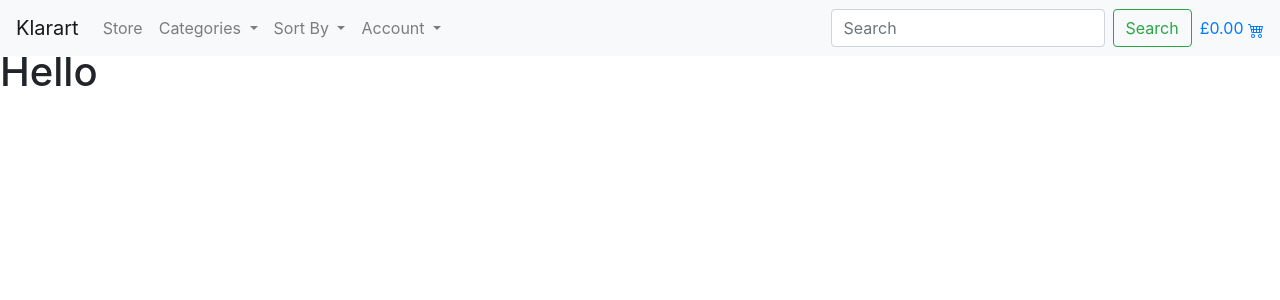
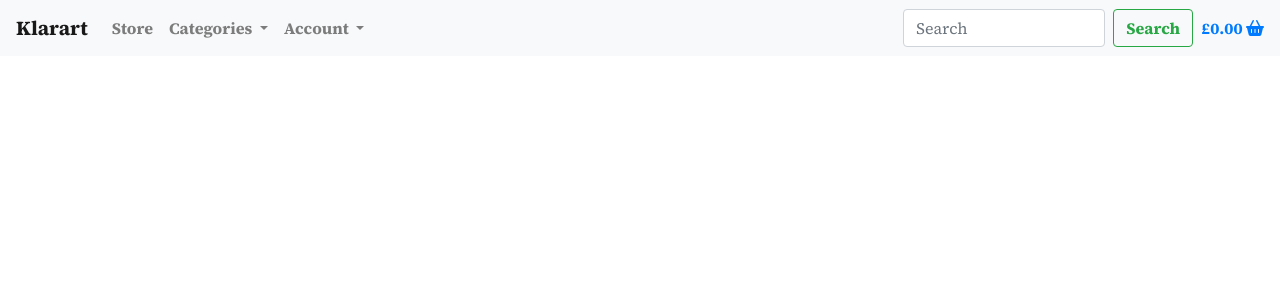
Before and after one commit to Benjamin-Joe/pp5-store, a Django app: page / in a window 1280 px wide. Shown: the top 300 px of the page. Run offline with Django 3.2, Linux system fonts and the light colour scheme; some libraries are stand-ins or nearby versions.

Commit message:
Add navbar font from google fonts. Add css to navbar. Add basket icon from font awesome

```diff
--- a/home/templates/home/index.html
+++ b/home/templates/home/index.html
@@ -3,5 +3,4 @@
 
 {% block content %}
 
-<h1 class="mt-5">Hello</h1>
 {% endblock %}
--- a/static/css/base.css
+++ b/static/css/base.css
@@ -0,0 +1,14 @@
+/*Navigation Bar ----------------------*/
+
+.navbar-brand:hover {
+    transform: scale(1.1);
+}
+
+.nav-search {
+    font-weight: bold;
+}
+
+.navbar {
+    font-weight: bold;
+    font-family: 'Source Serif 4', sans-serif;
+}
--- a/templates/base.html
+++ b/templates/base.html
@@ -12,7 +12,10 @@
     {% block css %}
         <link rel="stylesheet" href="https://stackpath.bootstrapcdn.com/bootstrap/4.3.1/css/bootstrap.min.css" integrity="sha384-ggOyR0iXCbMQv3Xipma34MD+dH/1fQ784/j6cY/iJTQUOhcWr7x9JvoRxT2MZw1T" crossorigin="anonymous">
         <link rel="stylesheet" href="{% static 'css/base.css' %}">
-    {% endblock %}
+        <link rel="preconnect" href="https://fonts.googleapis.com">
+        <link rel="preconnect" href="https://fonts.gstatic.com" crossorigin>
+        <link href="https://fonts.googleapis.com/css2?family=Source+Serif+4:wght@300;400;700&display=swap" rel="stylesheet">
+      {% endblock %}
 
     {% block js %}
       <script src="https://code.jquery.com/jquery-3.6.0.min.js" integrity="sha256-/xUj+3OJU5yExlq6GSYGSHk7tPXikynS7ogEvDej/m4=" crossorigin="anonymous"></script>
@@ -44,15 +47,6 @@
                 <div class="dropdown-menu" aria-labelledby="navbarDropdown">
                 </div>
               </li>
-
-              <li class="nav-item dropdown">
-                <a class="nav-link dropdown-toggle" href="#" id="navbarDropdown" role="button" data-toggle="dropdown" aria-haspopup="true" aria-expanded="false">
-                  Sort By
-                </a>
-                <div class="dropdown-menu" aria-labelledby="navbarDropdown">
-
-                </div>
-              </li>
               <li class="nav-item dropdown">
                   <a class="nav-link dropdown-toggle" href="#" id="navbarDropdown" role="button" data-toggle="dropdown" aria-haspopup="true" aria-expanded="false">
                     Account
@@ -72,7 +66,7 @@
             </ul>
             <form method="GET" action="#" class="form-inline my-2 my-lg-0">
               <input class="form-control mr-sm-2" required type="text" name="q" placeholder="Search" aria-label="Search">
-              <button class="btn btn-outline-success my-2 my-sm-0" type="submit">Search</button>
+              <button class="btn btn-outline-success my-2 my-sm-0 nav-search" type="submit">Search</button>
             </form>
             <a href="#" class="pl-2" type="button" role="button">
               {% if total %}
@@ -80,9 +74,7 @@
               {% else %}
                 £0.00
               {% endif %}
-                <svg xmlns="http://www.w3.org/2000/svg" width="16" height="16" fill="currentColor" class="bi bi-cart4" viewBox="0 0 16 16">
-                    <path d="M0 2.5A.5.5 0 0 1 .5 2H2a.5.5 0 0 1 .485.379L2.89 4H14.5a.5.5 0 0 1 .485.621l-1.5 6A.5.5 0 0 1 13 11H4a.5.5 0 0 1-.485-.379L1.61 3H.5a.5.5 0 0 1-.5-.5zM3.14 5l.5 2H5V5H3.14zM6 5v2h2V5H6zm3 0v2h2V5H9zm3 0v2h1.36l.5-2H12zm1.11 3H12v2h.61l.5-2zM11 8H9v2h2V8zM8 8H6v2h2V8zM5 8H3.89l.5 2H5V8zm0 5a1 1 0 1 0 0 2 1 1 0 0 0 0-2zm-2 1a2 2 0 1 1 4 0 2 2 0 0 1-4 0zm9-1a1 1 0 1 0 0 2 1 1 0 0 0 0-2zm-2 1a2 2 0 1 1 4 0 2 2 0 0 1-4 0z"/>
-                  </svg>
+              <i class="fas fa-shopping-basket"></i>
               </a>
           </div>
         </nav>
```
